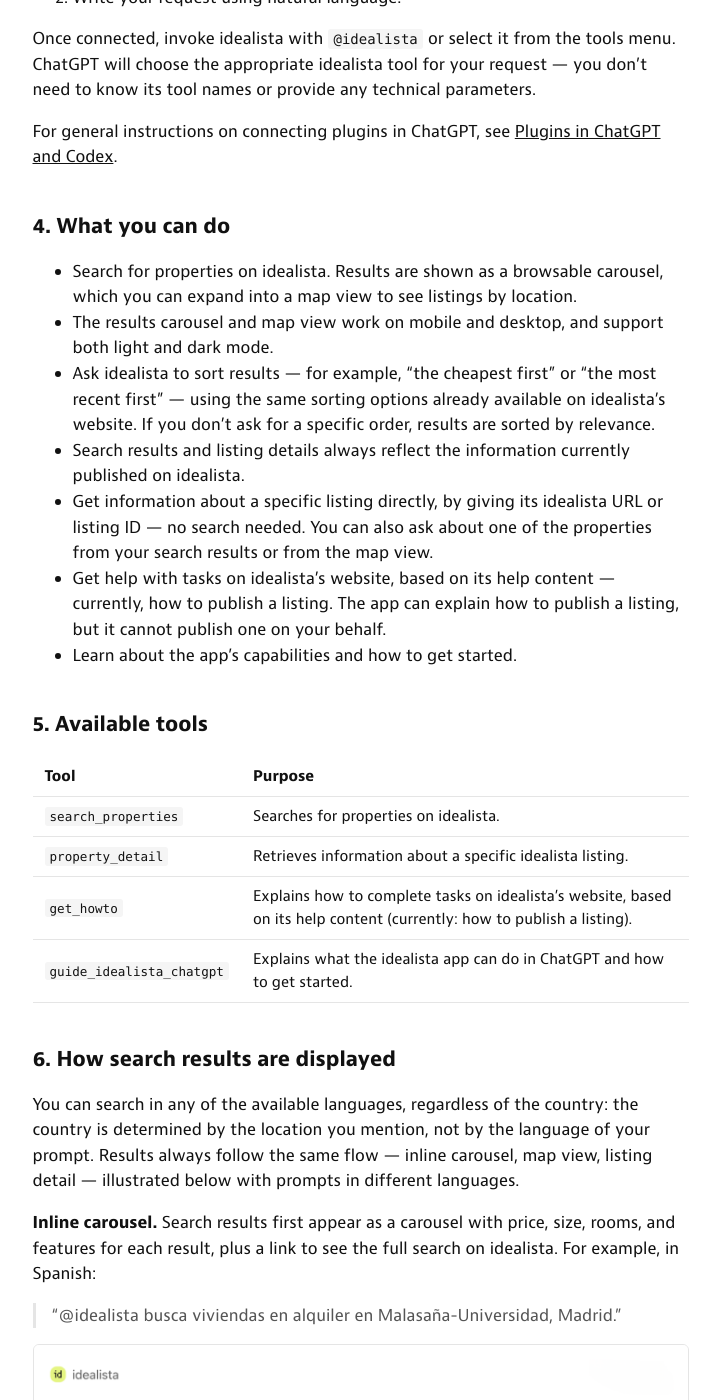
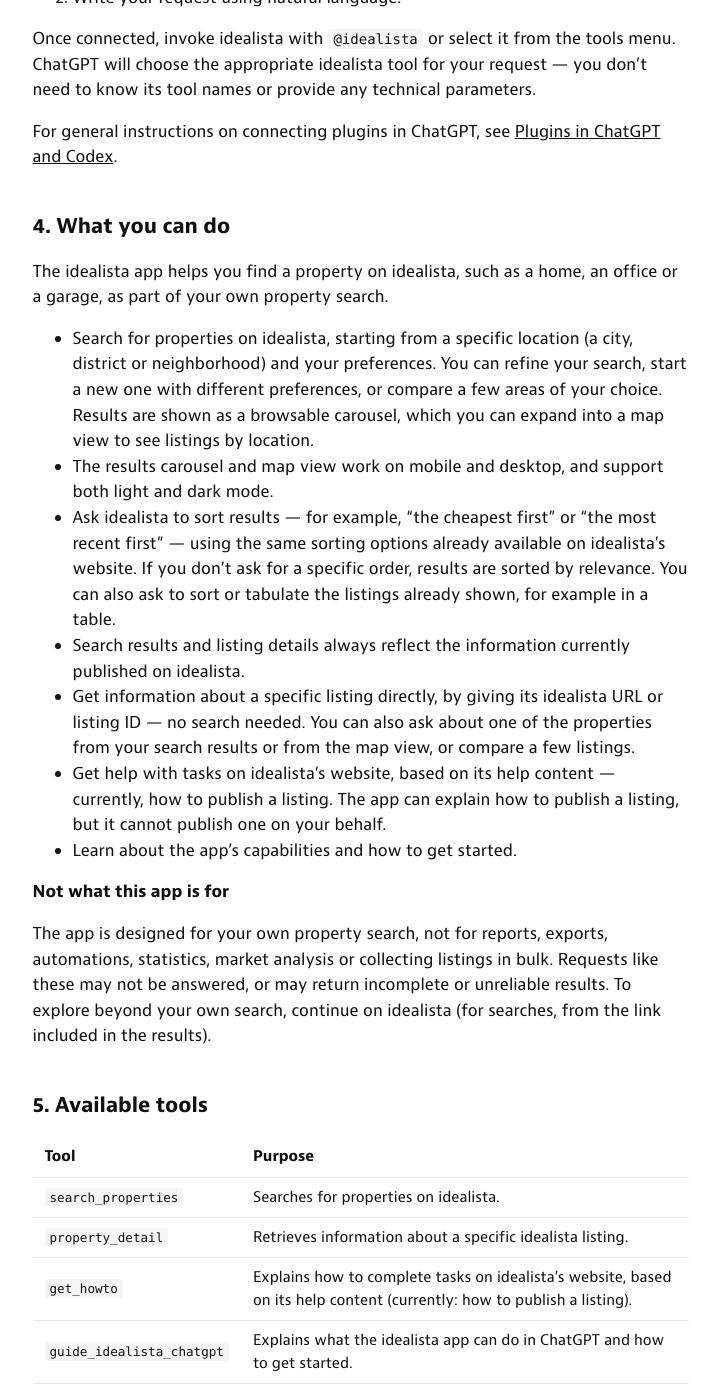
Before and after one commit to idealista/mcp-app-docs, a Jekyll site: the page built from openai/index.md, in a window 1280 px wide and 1400 px high, scrolled down 761 px. Shown: the whole window, without its empty margins (272-992 px from the left). Built offline with Jekyll 4.4.1, drawn with Linux system fonts in a browser that asks for light colours.

Commit message:
docs(docs): document intended use of the app in What you can do
User impact: yes
Breaking change: no
Release note: The Claude and ChatGPT guides now explain what the idealista app is meant for, how to refine, compare and sort listings, and which uses it does not support.

Optional details:
- adds an intro paragraph stating the app supports your own property search
- expands the search, sort and listing detail bullets with refining, comparing a few areas or listings, and tabulating results already shown
- adds a "Not what this app is for" note covering reports, exports, automations, statistics, market analysis and bulk collection
- changes section 4 only, identically in claude/index.md and openai/index.md apart from the existing help bullet wording

```diff
--- a/openai/index.md
+++ b/openai/index.md
@@ -39,23 +39,39 @@ For general instructions on connecting plugins in ChatGPT, see
 
 ## 4. What you can do
 
-- Search for properties on idealista. Results are shown as a browsable
-  carousel, which you can expand into a map view to see listings by location.
+The idealista app helps you find a property on idealista, such as a home, an
+office or a garage, as part of your own property search.
+
+- Search for properties on idealista, starting from a specific location (a
+  city, district or neighborhood) and your preferences. You can refine your
+  search, start a new one with different preferences, or compare a few areas of
+  your choice. Results are shown as a browsable carousel, which you can expand
+  into a map view to see listings by location.
 - The results carousel and map view work on mobile and desktop, and support
   both light and dark mode.
 - Ask idealista to sort results — for example, "the cheapest first" or "the
   most recent first" — using the same sorting options already available on
   idealista's website. If you don't ask for a specific order, results are
-  sorted by relevance.
+  sorted by relevance. You can also ask to sort or tabulate the listings
+  already shown, for example in a table.
 - Search results and listing details always reflect the information currently
   published on idealista.
 - Get information about a specific listing directly, by giving its idealista
   URL or listing ID — no search needed. You can also ask about one of the
-  properties from your search results or from the map view.
+  properties from your search results or from the map view, or compare a few
+  listings.
 - Get help with tasks on idealista's website, based on its help content —
   currently, how to publish a listing. The app can explain how to publish a
   listing, but it cannot publish one on your behalf.
 - Learn about the app's capabilities and how to get started.
+
+**Not what this app is for**
+
+The app is designed for your own property search, not for reports, exports,
+automations, statistics, market analysis or collecting listings in bulk.
+Requests like these may not be answered, or may return incomplete or unreliable
+results. To explore beyond your own search, continue on idealista (for searches,
+from the link included in the results).
 
 ## 5. Available tools
 
```
Also changed, not shown: claude/index.md (+20 -4 lines).
